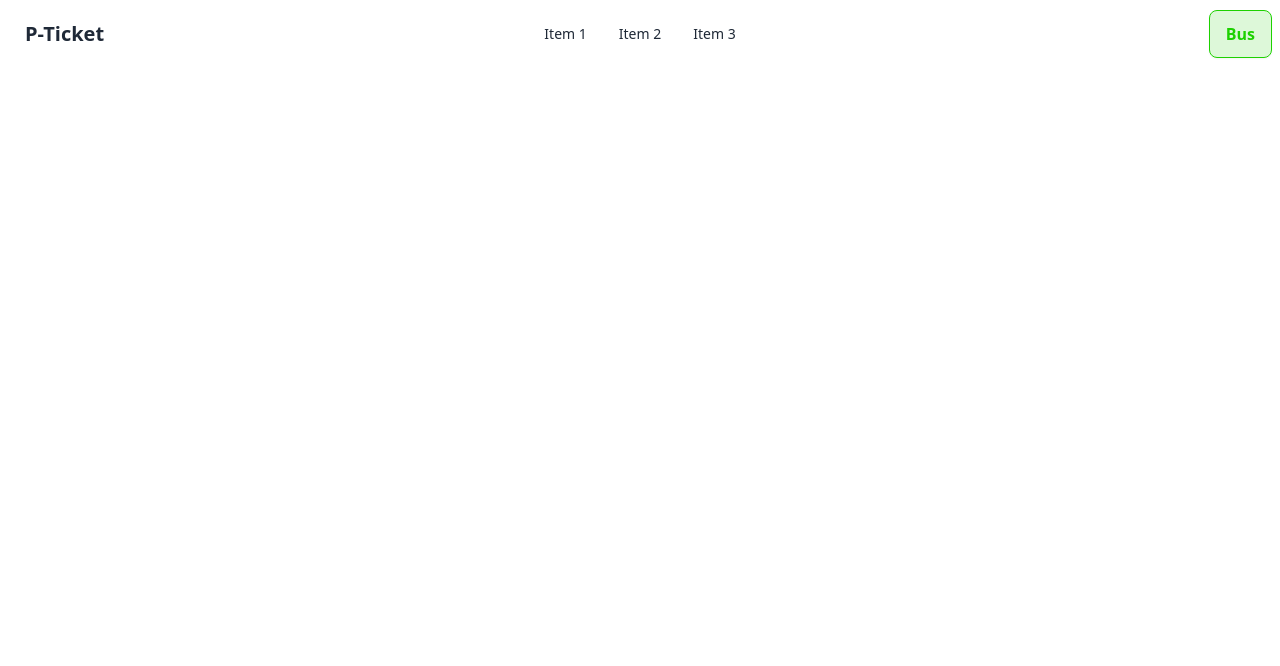
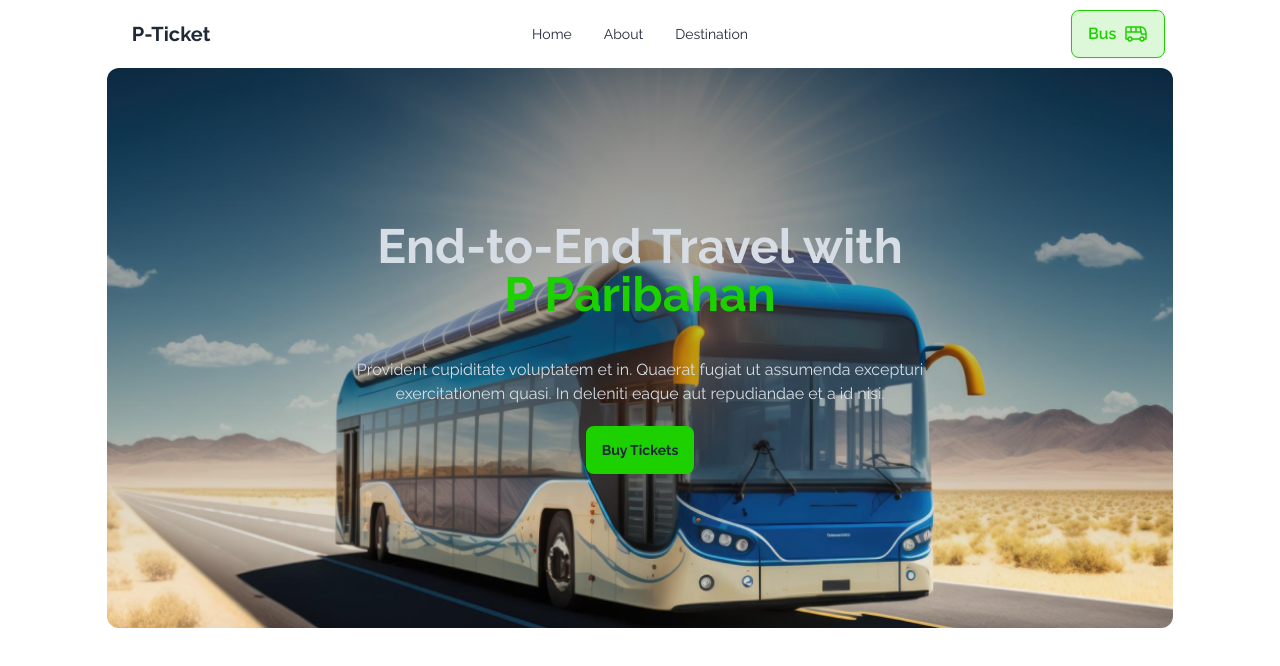
Before and after one commit to MUSTAKIMBIN/smart-ticketing, a plain HTML site: page index.html in a window 1280 px wide. Drawn offline with nearby package versions, Linux system fonts and the light colour scheme.

Commit message:
added the hero section

```diff
--- a/index.html
+++ b/index.html
@@ -4,12 +4,12 @@
     <meta charset="UTF-8">
     <meta name="viewport" content="width=device-width, initial-scale=1.0">
     <title>P-Ticket</title>
-    <link rel="stylesheet" href="style.css">
+    <link rel="stylesheet" href="styles.css">
     <link rel="shortcut icon" href="images/stoppage.png" type="image/x-icon">
     <link href="https://cdn.jsdelivr.net/npm/daisyui@4.7.2/dist/full.min.css" rel="stylesheet" type="text/css" />
 <script src="https://cdn.tailwindcss.com"></script>
 </head>
-<body>
+<body class=" w-10/12 mx-auto">
     <header>
         <!-- navbar start here -->
         <div class="navbar bg-base-100">
@@ -19,22 +19,34 @@
                   <svg xmlns="http://www.w3.org/2000/svg" class="h-5 w-5" fill="none" viewBox="0 0 24 24" stroke="currentColor"><path stroke-linecap="round" stroke-linejoin="round" stroke-width="2" d="M4 6h16M4 12h8m-8 6h16" /></svg>
                 </div>
                 <ul tabindex="0" class="menu menu-sm dropdown-content mt-3 z-[1] p-2 shadow bg-base-100 rounded-box w-52">
-                  <li><a>Item 1</a></li>
-                  <li><a>Item 2</a></li>
-                  <li><a>Item 3</a></li>
+                  <li><a>Home</a></li>
+                  <li><a>About</a></li>
+                  <li><a>Destination</a></li>
                 </ul>
               </div>
               <a class="btn btn-ghost text-xl font-bold">P-Ticket</a>
             </div>
             <div class="navbar-center hidden lg:flex">
               <ul class="menu menu-horizontal px-1">
-                <li><a>Item 1</a></li>
-                <li><a>Item 2</a></li>
-                <li><a>Item 3</a></li>
+                <li><a>Home</a></li>
+                <li><a>About</a></li>
+                <li><a>Destination</a></li>
               </ul>
             </div>
             <div class="navbar-end">
-              <a class="btn text-base text-[#1DD100] bg-[#1DD10026] border-[1px] border-[#1DD100]">Bus</a>
+              <a class="btn text-base text-[#1DD100] bg-[#1DD10026] border-[1px] border-[#1DD100]">Bus<img src="images/bus-icon.png" alt="bus-icon">
+
+              </a>
+            </div>
+          </div>
+          <!-- hero section -->
+          <div class="hero min-h-[70vh] rounded-xl bg-[url(images/banner.png)]  bg-no-repeat bg-center" >
+            <div class="hero-content text-center text-neutral-content">
+              <div class="lg:max-w-xl">
+                <h1 class="mb-10 text-2xl lg:text-5xl font-bold">End-to-End Travel with <br> <span class="text-[#1DD100]">P Paribahan</span></h1>
+                <p class="mb-5">Provident cupiditate voluptatem et in. Quaerat fugiat ut assumenda excepturi exercitationem quasi. In deleniti eaque aut repudiandae et a id nisi.</p>
+                <button class="btn bg-[#1DD100] font-bold border-none">Buy Tickets</button>
+              </div>
             </div>
           </div>
     </header>
--- /dev/null
+++ b/styles.css
@@ -0,0 +1,5 @@
+
+@import url('https://fonts.googleapis.com/css2?family=Raleway:ital,wght@0,100..900;1,100..900&display=swap');
+body{
+    font-family: "Raleway", sans-serif;
+}
```
